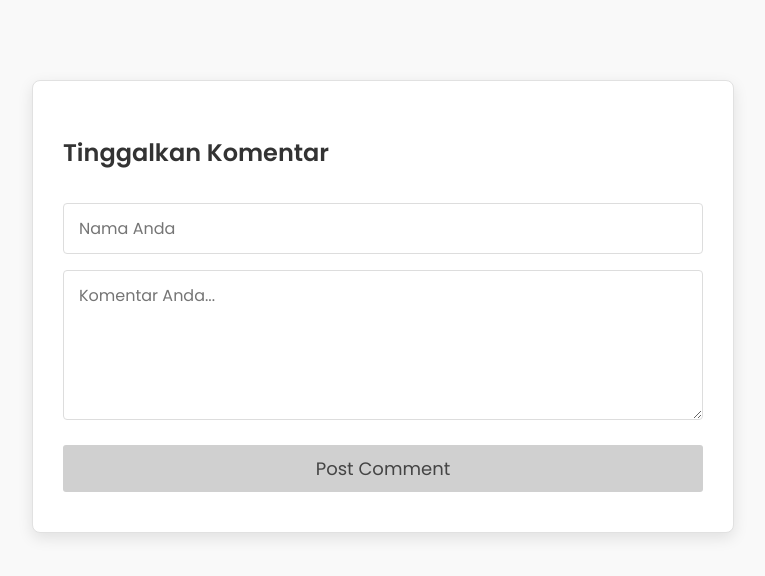
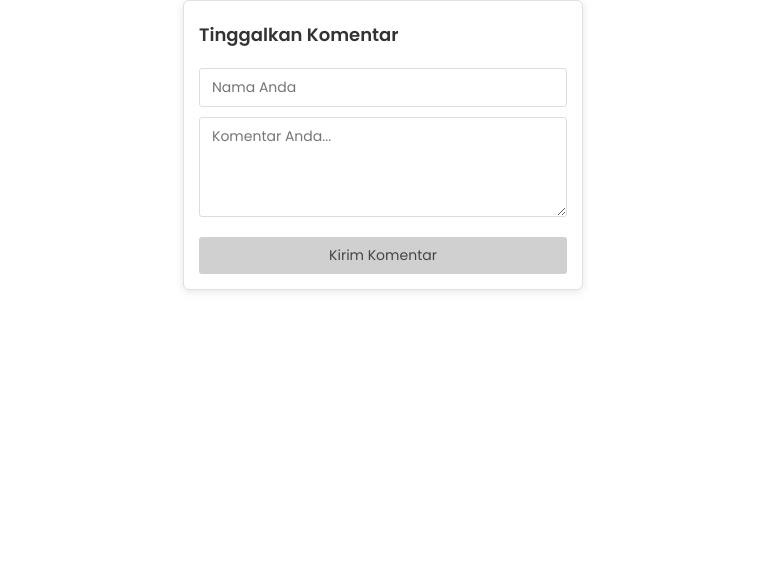
Before and after one commit to Nolaangeli16/Nolaangeli16.github.io, a plain HTML site: page index.html in a window 1280 px wide. Shown: the whole page, without its empty margins (257-1022 px from the left). Drawn offline with Linux system fonts and the light colour scheme.

Commit message:
Update index.html

```diff
--- a/index.html
+++ b/index.html
@@ -1,84 +1,76 @@
 <!DOCTYPE html>
 <html>
 <head>
-    <!-- Tambahkan meta tag ini untuk mengizinkan embed di Google Sites -->
     <meta http-equiv="X-Frame-Options" content="allow-from https://sites.google.com/">
     <link href="https://fonts.googleapis.com/css2?family=Poppins:wght@400;500;600&display=swap" rel="stylesheet">
     <style>
         body {
-        background-color: #f9f9f9;
+            background-color: transparent;
             margin: 0;
             padding: 0;
+            font-family: 'Poppins', sans-serif;
         }
 
         .comment-box {
-        width: 50%;
+            width: 100%;
+            max-width: 400px;
             border: 1px solid #e1e1e1;
-        margin: 50px auto;
-        padding: 30px;
-        font-family: 'Poppins', sans-serif;
-        border-radius: 8px;
-        margin-top: 80px;
-        box-shadow: 0px 5px 15px rgba(0, 0, 0, 0.1);
+            margin: 0 auto;
+            padding: 15px;
+            border-radius: 6px;
+            box-shadow: 0px 2px 8px rgba(0, 0, 0, 0.1);
             background-color: white;
+            box-sizing: border-box;
         }
 
         .comment-box p {
             text-align: left;
-        font-size: 24px;
+            font-size: 18px;
             color: #333;
             font-weight: 600;
-        margin-bottom: 25px;
+            margin-bottom: 15px;
+            margin-top: 5px;
         }
 
         .comment-form input, .comment-form textarea {
             width: 100%;
-        padding: 12px 15px;
-        margin: 8px 0;
+            padding: 8px 12px;
+            margin: 5px 0;
             box-sizing: border-box;
             outline: none;
-        font-size: 16px;
+            font-size: 14px;
             font-family: 'Poppins', sans-serif;
             border: 1px solid #ddd;
             color: #555;
-        border-radius: 4px;
-        transition: border 0.3s ease;
+            border-radius: 3px;
+            transition: border 0.2s ease;
         }
 
         .comment-form input:focus, .comment-form textarea:focus {
-        border-color: #777;
+            border-color: #aaa;
         }
 
         .comment-form textarea {
-        min-height: 150px;
+            min-height: 100px;
             resize: vertical;
         }
 
         .comment-form button {
-        margin: 10px 0;
+            margin: 8px 0 0;
             border: none;
             background-color: #d0d0d0;
-        padding: 10px;
-        font-size: 18px;
+            padding: 8px 12px;
+            font-size: 14px;
             border-radius: 3px;
             color: #444;
             font-family: 'Poppins', sans-serif;
             cursor: pointer;
-        transition: background-color 0.3s ease;
+            transition: background-color 0.2s ease;
             width: 100%;
         }
 
         .comment-form button:hover {
             background-color: #c0c0c0;
-      }
-
-      @media (max-width: 768px) {
-        .comment-box {
-          width: 90%;
-          margin-left: auto;
-          margin-right: auto;
-          padding: 20px;
-        }
         }
     </style>
 </head>
@@ -88,7 +80,7 @@
         <form class="comment-form">
             <input type="text" placeholder="Nama Anda" required>
             <textarea placeholder="Komentar Anda..." required></textarea>
-        <button type="submit">Post Comment</button>
+            <button type="submit">Kirim Komentar</button>
         </form>
     </div>
 </body>
```
Lines whose indentation alone changed are shown as unchanged.
